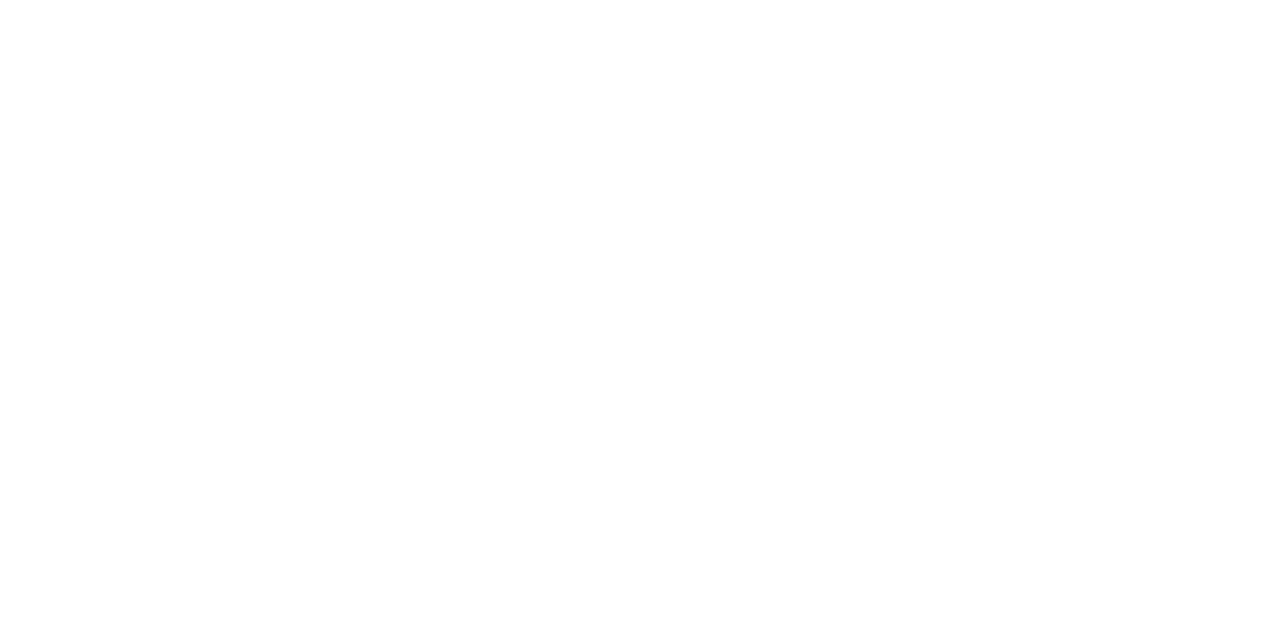
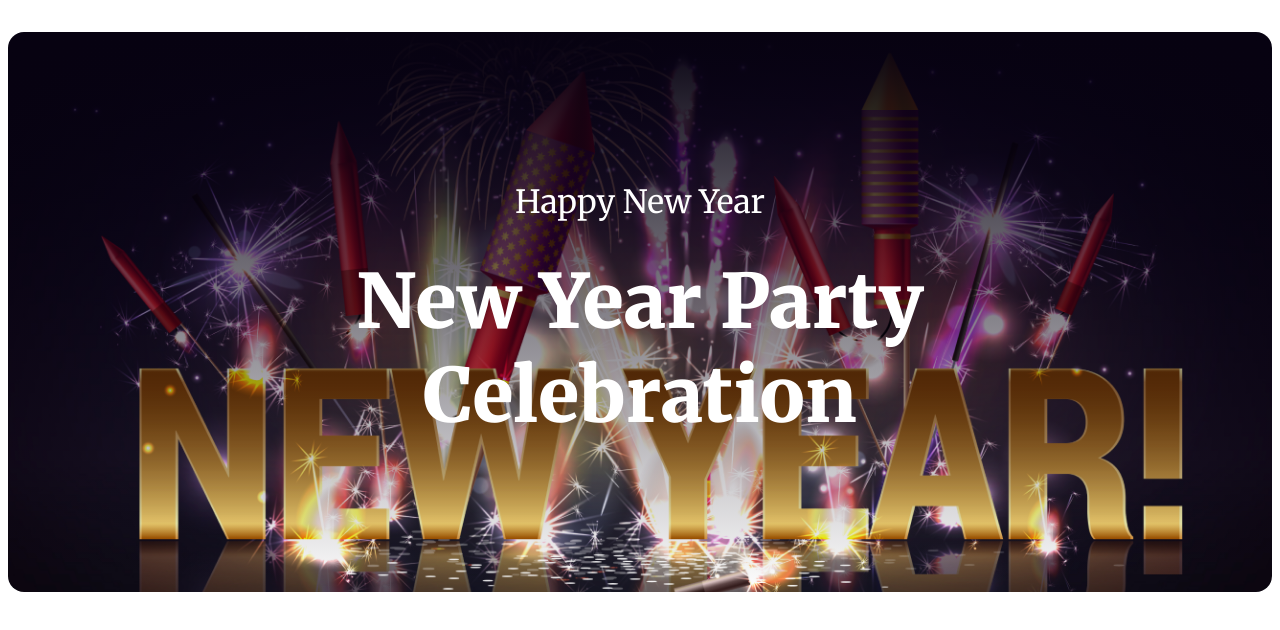
Before and after one commit to sumaiyaurmi/New-Year-New-Mission, a plain HTML site: page index.html in a window 1280 px wide. Drawn offline with Linux system fonts and the light colour scheme.

Commit message:
banner section added

```diff
--- a/color.css
+++ b/color.css
@@ -0,0 +1,29 @@
+/* common styles */
+
+body{
+    font-family: 'Merriweather', serif;
+    font-family: 'Open Sans', sans-serif;
+
+}
+.banner{
+    background-image:linear-gradient(180deg, #070211 0%, rgba(7, 2, 17, 0.00) 100%),url('./resources/Banner\ Image.png') ;
+    background-size: cover;
+    background-position: center;
+    border-radius: 16px;
+}
+.banner-greet{
+    color: #FFF;
+    text-align: center;
+    font-size: 32px;
+    font-weight: 400;
+    font-family: Merriweather;
+    padding-top: 150px;
+}
+.banner-title{
+    color: #FFF;
+text-align: center;
+font-family: Merriweather;
+font-size: 75px;
+font-weight: 900;
+padding-bottom: 150px;
+}
--- a/index.html
+++ b/index.html
@@ -4,8 +4,20 @@
     <meta charset="UTF-8">
     <meta name="viewport" content="width=device-width, initial-scale=1.0">
     <title>New Year</title>
+    <link rel="preconnect" href="https://fonts.googleapis.com">
+<link rel="preconnect" href="https://fonts.gstatic.com" crossorigin>
+<link href="https://fonts.googleapis.com/css2?family=Merriweather:wght@400;700;900&family=Open+Sans:wght@400;700;800&display=swap" rel="stylesheet">
+<link rel="stylesheet" href="color.css">
 </head>
 <body>
+    <header>
+<div class="banner">
+<h3 class="banner-greet">Happy New Year</h3>
+<div class="banner-title">New Year Party <br> Celebration</div>
+</div>
 
+    </header>
+    <main></main>
+    <footer></footer>
 </body>
 </html>
```
